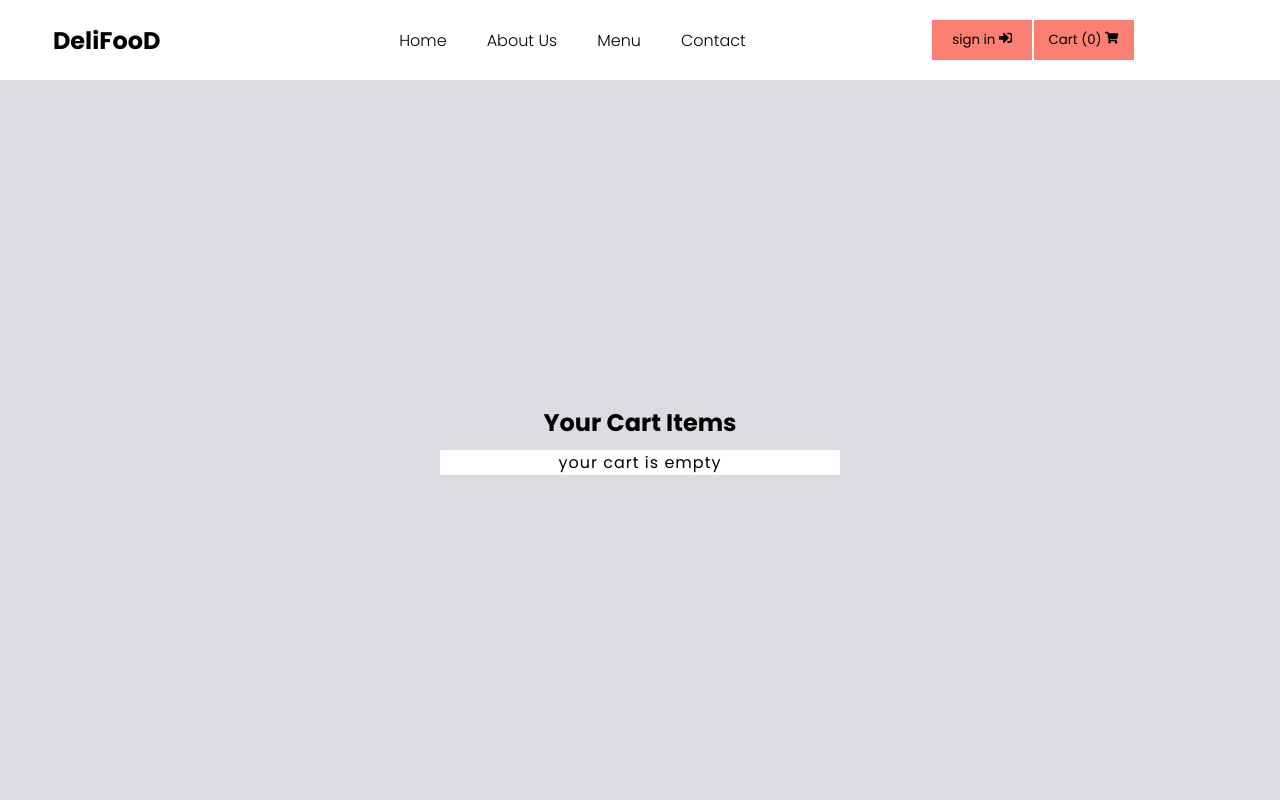
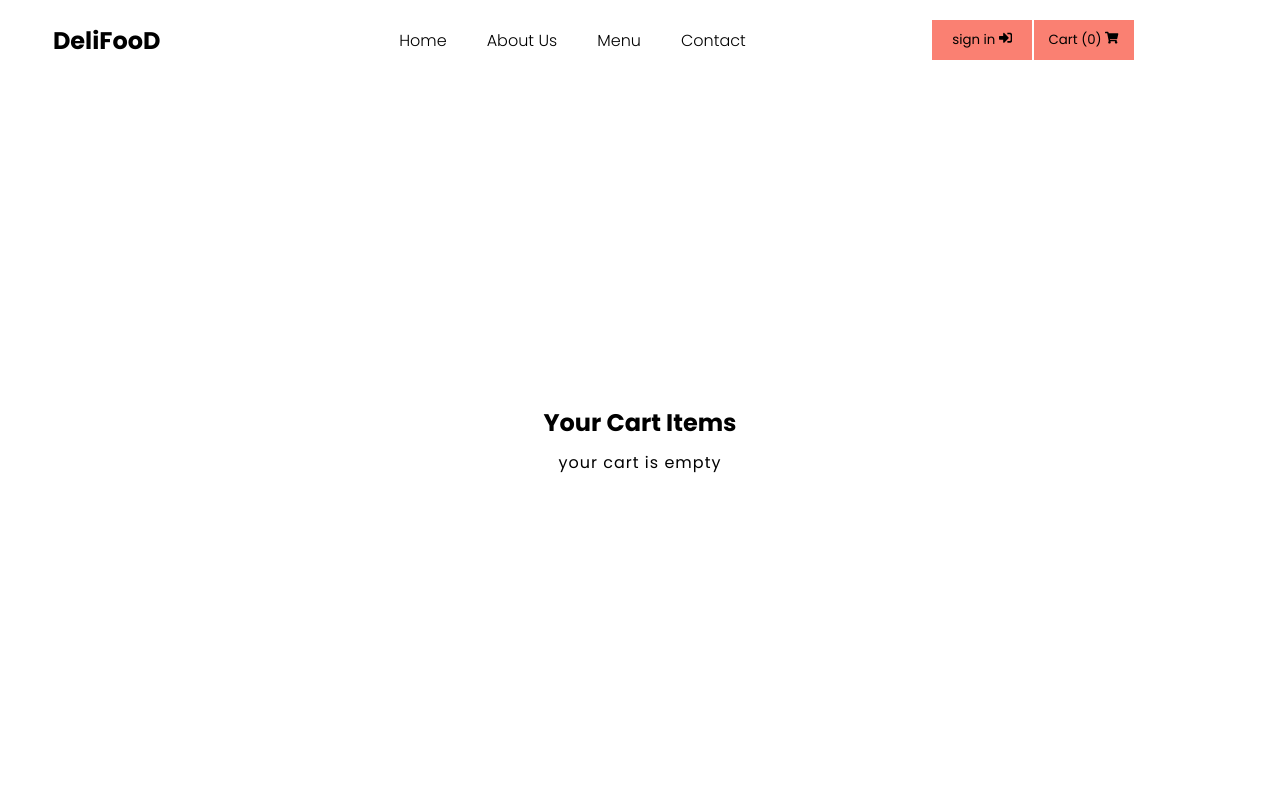
Before and after one commit to singalhimanshu/DeliFood, a React (Create React App) app in the folder frontend/: page /cart in a window 1280 px wide. Shown: the top 800 px of the page. Built offline with nearby package versions, Linux system fonts and the light colour scheme.

Commit message:
update css

```diff
--- a/frontend/src/Util.css
+++ b/frontend/src/Util.css
@@ -42,7 +42,7 @@
 }
 
 .container {
-  background-color: rgb(219, 219, 225);
+  /* background-color: rgb(219, 219, 225); */
   width: 100%;
   min-height: 90vh;
   max-height: auto;
```
